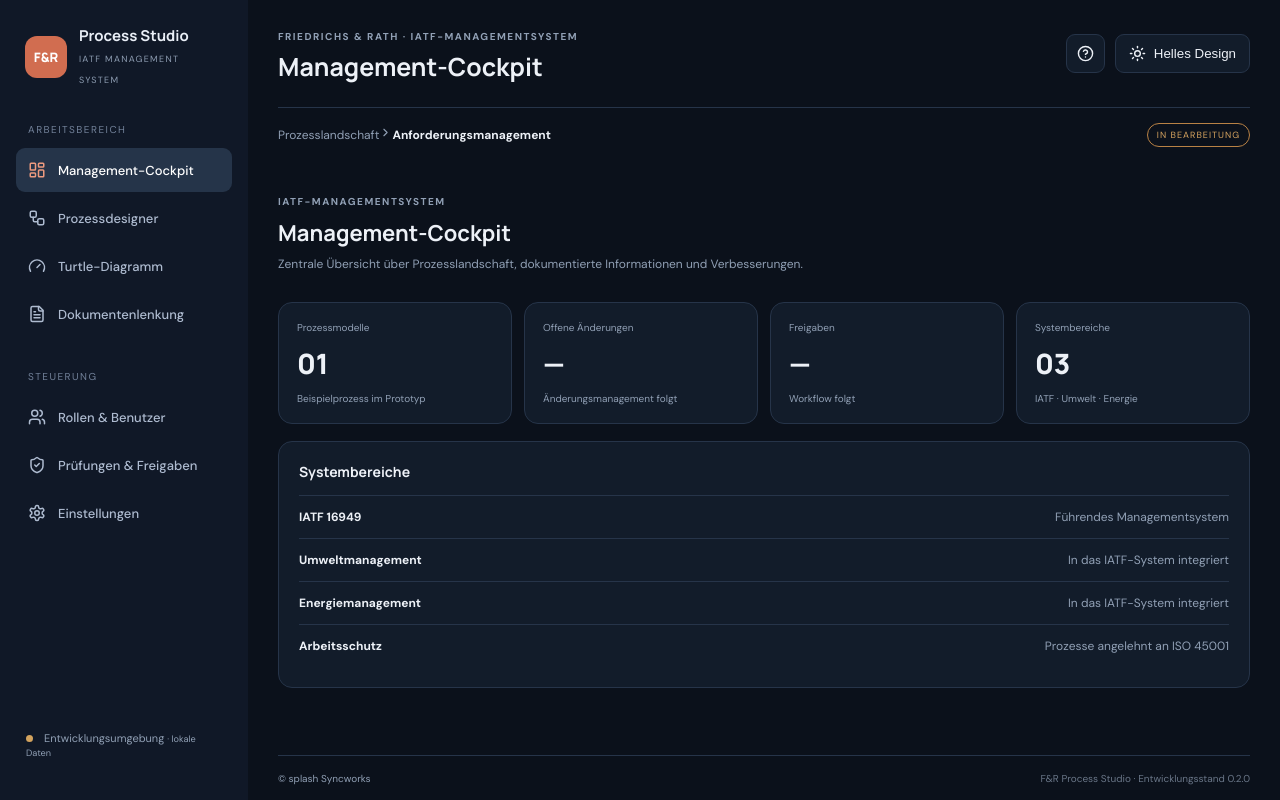
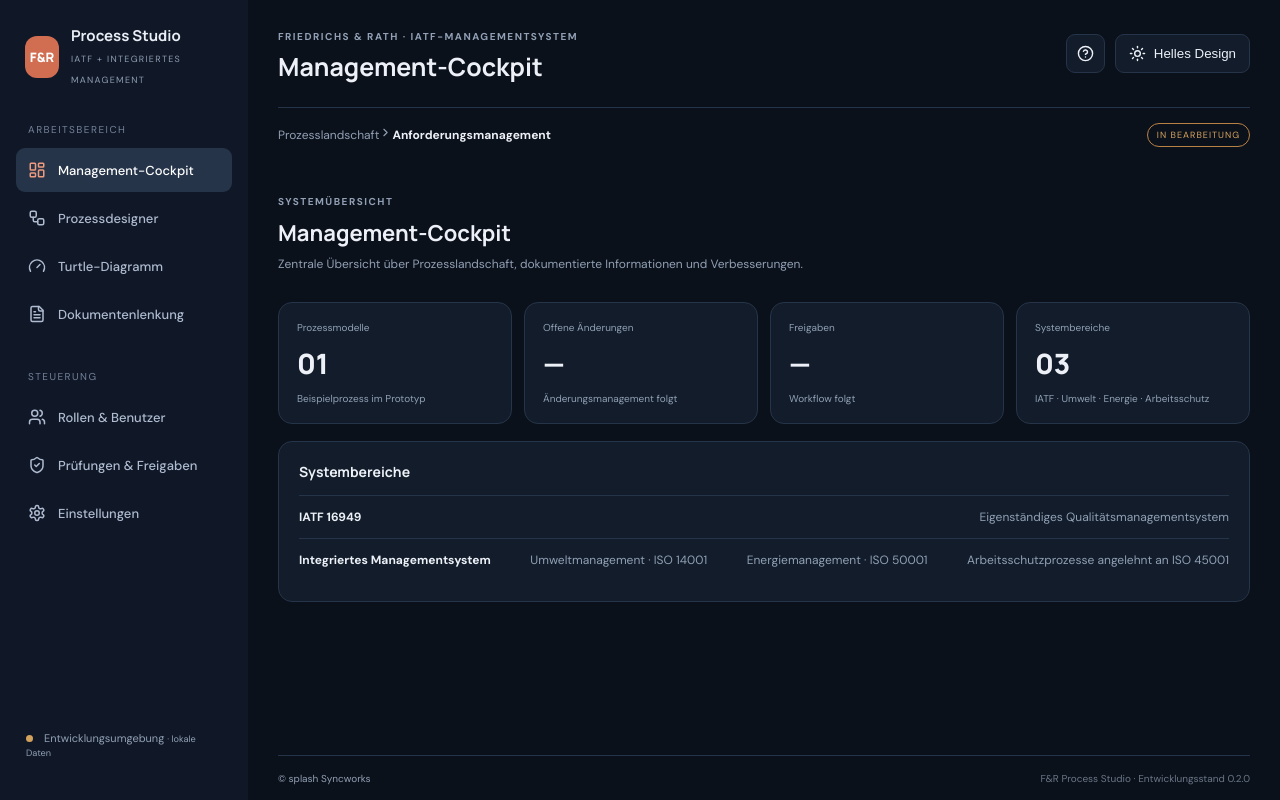
Before and after one commit to sandrobetke-rgb/fr-process-studio, a React (Vite) app: page / in a window 1280 px wide. Both pictures are taken after a click on the button "Management-Cockpit". Built offline with nearby package versions, Linux system fonts and the light colour scheme.

Commit message:
Separate IATF and integrated EHS system in UI

```diff
--- a/src/App.tsx
+++ b/src/App.tsx
@@ -76,7 +76,7 @@ export default function App() {
   const title = tab === 'designer' ? 'Prozessdesigner' : tab === 'turtle' ? 'Turtle-Diagramm' : tab === 'overview' ? 'Management-Cockpit' : 'Dokumentenlenkung';
   return <div className={dark ? 'app dark' : 'app light'}>
     <aside className="sidebar">
-      <div className="brand"><div className="brand-mark">F&amp;R</div><div><b>Process Studio</b><small>IATF MANAGEMENT SYSTEM</small></div></div>
+      <div className="brand"><div className="brand-mark">F&amp;R</div><div><b>Process Studio</b><small>IATF + INTEGRIERTES MANAGEMENT</small></div></div>
       <div className="nav-caption">ARBEITSBEREICH</div>
       {nav.map(item => <button key={item.id} className={tab === item.id ? 'nav-item active' : 'nav-item'} onClick={() => setTab(item.id)}><item.icon size={18}/>{item.label}</button>)}
       <div className="nav-caption second">STEUERUNG</div>
@@ -118,7 +118,7 @@ export default function App() {
         <div className="risk-opportunity-grid"><section className="risk-panel"><div className="field-title"><AlertTriangle size={17}/><div><b>RISIKEN</b><small>Mögliche negative Auswirkungen</small></div></div><textarea value={risks} onChange={e => setRisks(e.target.value)}/></section><section className="opportunity-panel"><div className="field-title"><Target size={17}/><div><b>CHANCEN</b><small>Möglichkeiten zur Verbesserung</small></div></div><textarea value={opportunities} onChange={e => setOpportunities(e.target.value)}/></section></div>
         <div className="turtle-note"><CircleHelp size={15}/><span>Die Inhalte sind beispielhafte Ausgangswerte für den Prototyp. Sie müssen durch F&amp;R fachlich geprüft und prozessspezifisch bestätigt werden. Die Felder sind direkt bearbeitbar; zentrale Speicherung und Freigabe folgen.</span></div>
       </div>}
-      {tab === 'overview' && <div className="dashboard"><div className="welcome"><span className="eyebrow">IATF-MANAGEMENTSYSTEM</span><h2>Management-Cockpit</h2><p>Zentrale Übersicht über Prozesslandschaft, dokumentierte Informationen und Verbesserungen.</p></div><div className="metric-grid"><div className="metric"><small>Prozessmodelle</small><strong>01</strong><span>Beispielprozess im Prototyp</span></div><div className="metric"><small>Offene Änderungen</small><strong>—</strong><span>Änderungsmanagement folgt</span></div><div className="metric"><small>Freigaben</small><strong>—</strong><span>Workflow folgt</span></div><div className="metric"><small>Systembereiche</small><strong>03</strong><span>IATF · Umwelt · Energie</span></div></div><div className="standards"><h3>Systembereiche</h3><div><b>IATF 16949</b><span>Führendes Managementsystem</span></div><div><b>Umweltmanagement</b><span>In das IATF-System integriert</span></div><div><b>Energiemanagement</b><span>In das IATF-System integriert</span></div><div><b>Arbeitsschutz</b><span>Prozesse angelehnt an ISO 45001</span></div></div></div>}
+      {tab === 'overview' && <div className="dashboard"><div className="welcome"><span className="eyebrow">SYSTEMÜBERSICHT</span><h2>Management-Cockpit</h2><p>Zentrale Übersicht über Prozesslandschaft, dokumentierte Informationen und Verbesserungen.</p></div><div className="metric-grid"><div className="metric"><small>Prozessmodelle</small><strong>01</strong><span>Beispielprozess im Prototyp</span></div><div className="metric"><small>Offene Änderungen</small><strong>—</strong><span>Änderungsmanagement folgt</span></div><div className="metric"><small>Freigaben</small><strong>—</strong><span>Workflow folgt</span></div><div className="metric"><small>Systembereiche</small><strong>03</strong><span>IATF · Umwelt · Energie · Arbeitsschutz</span></div></div><div className="standards"><h3>Systembereiche</h3><div className="system-group"><b>IATF 16949</b><span>Eigenständiges Qualitätsmanagementsystem</span></div><div className="system-group"><b>Integriertes Managementsystem</b><span>Umweltmanagement · ISO 14001</span><span>Energiemanagement · ISO 50001</span><span>Arbeitsschutzprozesse angelehnt an ISO 45001</span></div></div></div>}
       {tab === 'documents' && <div className="documents"><div className="welcome"><span className="eyebrow">LENKUNG DOKUMENTIERTER INFORMATION</span><h2>Dokumentenlenkung</h2><p>Übersicht der gelenkten Prozess- und Managementsystemdokumente.</p></div><div className="empty-state"><FileText size={34}/><b>Noch keine Dokumente verknüpft</b><span>Hier werden später freigegebene Prozessbeschreibungen, Verfahrensanweisungen und Arbeitsanweisungen mit Version und Freigabestatus geführt.</span></div></div>}
       <footer>© splash Syncworks <span>F&amp;R Process Studio · Entwicklungsstand 0.2.0</span></footer>
     </main>
```
